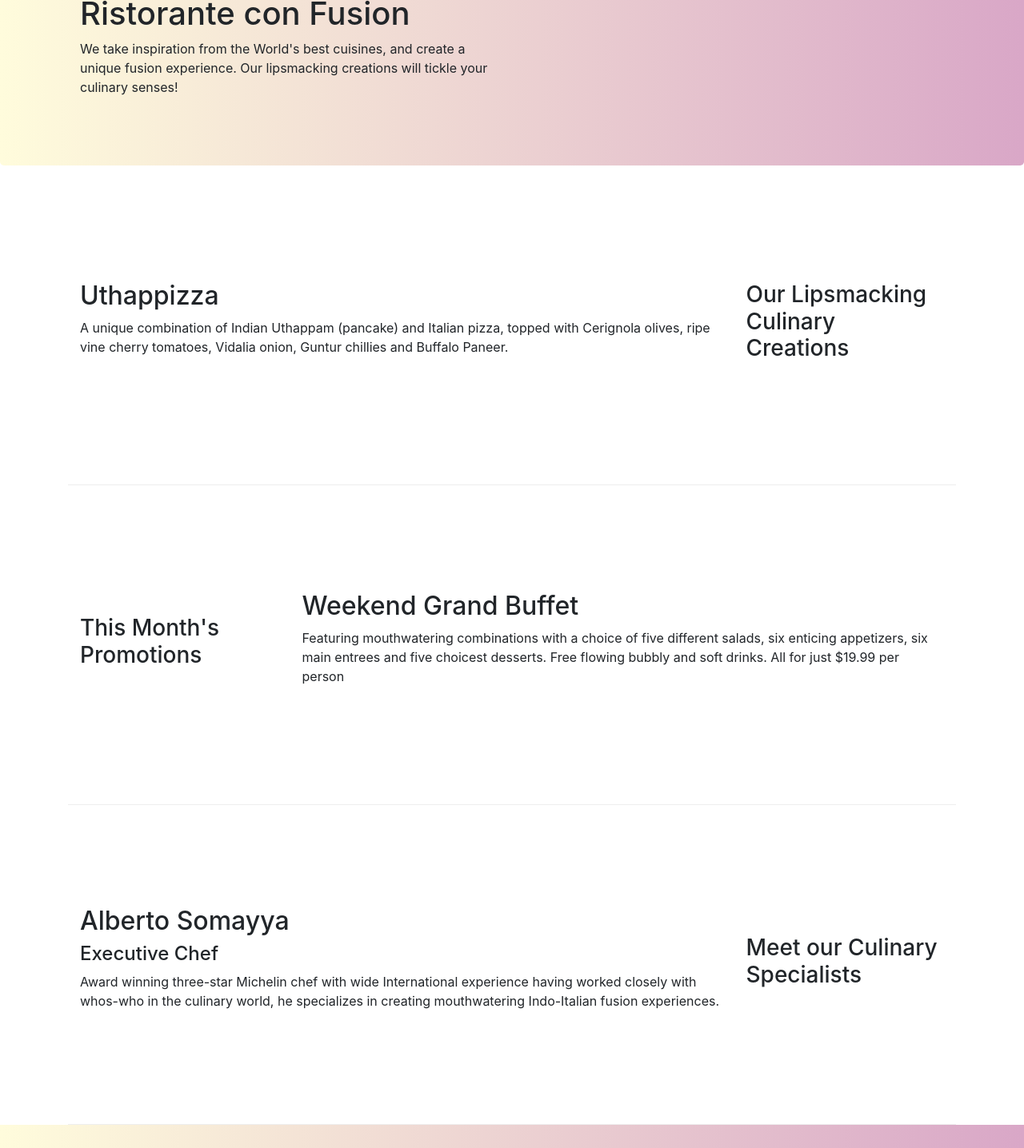
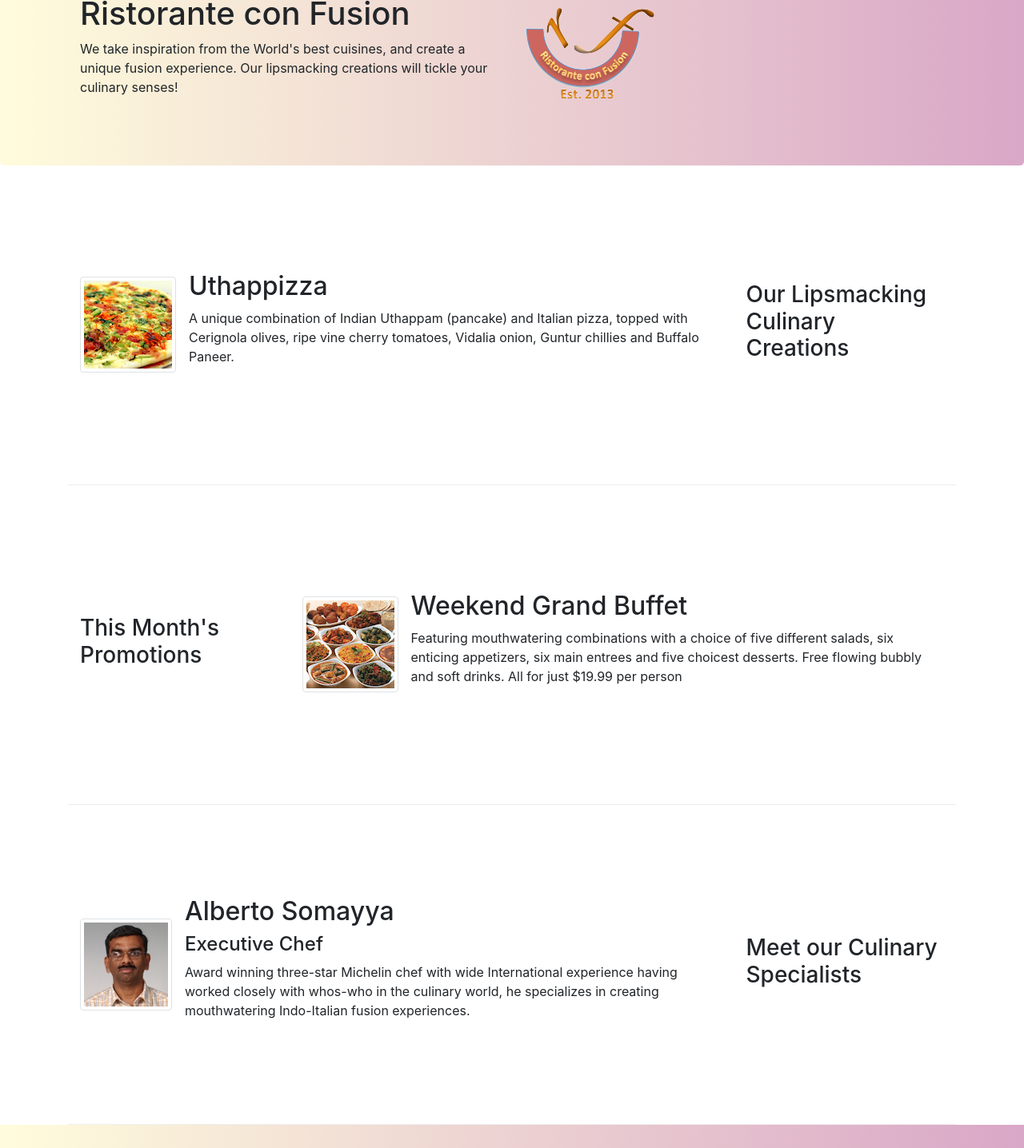
Before and after one commit to yugantx/conFusion, a website: page index.html in a window 1280 px wide. Shown: the part 142-1578 px from the top of the page at 80% size. Drawn offline with nearby package versions, Linux system fonts and the light colour scheme.

Commit message:
Images and Media

```diff
--- a/index.html
+++ b/index.html
@@ -25,10 +25,10 @@
             <button class="navbar-toggler" type="button" data-toggle="collapse" data-target="#Navbar">
                 <span class="navbar-toggler-icon"></span>
             </button>
-            <a class="navbar-brand" href="#">Ristorante Con Fusion</a>
+            <a class="navbar-brand" href="./index.html"><img src="img/logo.png" alt="" height="30" width="41"></a>
             <div class="collapse navbar-collapse" id="Navbar">
                 <ul class="navbar-nav mr-auto">
-                        <li class="nav-item"><a class="nav-link" href="#"><span class="fa fa-home "></span> Home</a></li>
+                        <li class="nav-item active"><a class="nav-link" href="#"><span class="fa fa-home "></span> Home</a></li>
                         <li class="nav-item"><a class="nav-link" href="./aboutus.html"><span class="fa fa-info"></span> About</a></li>
                         <li class="nav-item"><a class="nav-link" href="#"><span class="fa fa-list"></span> Menu</a></li>
                         <li class="nav-item"><a class="nav-link" href="./contactus.html"><span class="fa fa-address-card"></span> Contact</a></li>
@@ -43,7 +43,8 @@
                     <h1>Ristorante con Fusion</h1>
                     <p>We take inspiration from the World's best cuisines, and create a unique fusion experience. Our lipsmacking creations will tickle your culinary senses!</p>
                 </div>
-                <div class="col-12 col-sm">
+                <div class="col-12 col-sm align-self-center">
+                    <img src="img/logo.png" alt="" class="img-fluid">
                 </div>
             </div>
         </div>
@@ -55,8 +56,13 @@
                 <h3>Our Lipsmacking Culinary Creations</h3>
             </div>
             <div class="col col-sm order-sm-first col-md">
-                <h2>Uthappizza</h2>
-                <p>A unique combination of Indian Uthappam (pancake) and Italian pizza, topped with Cerignola olives, ripe vine cherry tomatoes, Vidalia onion, Guntur chillies and Buffalo Paneer.</p>
+                <div class="media">
+                    <img src="img/uthappizza.png" alt="uthapizza" class="d-flex mr-3 img-thumbnail align-self-center">
+                    <div class="media-body">
+                        <h2 class="mt-0">Uthappizza</h2>
+                        <p class="d-none d-sm-block">A unique combination of Indian Uthappam (pancake) and Italian pizza, topped with Cerignola olives, ripe vine cherry tomatoes, Vidalia onion, Guntur chillies and Buffalo Paneer.</p>
+                    </div>
+                </div>
             </div>
         </div>
 
@@ -66,8 +72,13 @@
                 <h3>This Month's Promotions</h3>
             </div>
             <div class="col col-sm col-md">
-                <h2>Weekend Grand Buffet</h2>
-                <p>Featuring mouthwatering combinations with a choice of five different salads, six enticing appetizers, six main entrees and five choicest desserts. Free flowing bubbly and soft drinks. All for just $19.99 per person </p>
+                <div class="media">
+                    <img src="./img/buffet.png" alt="buffet" class="d-flex mr-3 img-thumbnail align-self-center">
+                    <div class="media-body">
+                        <h2 class="mt-0">Weekend Grand Buffet</h2>
+                        <p class="d-none d-sm-block">Featuring mouthwatering combinations with a choice of five different salads, six enticing appetizers, six main entrees and five choicest desserts. Free flowing bubbly and soft drinks. All for just $19.99 per person </p>
+                    </div>
+                </div>
             </div>
         </div>
 
@@ -76,9 +87,14 @@
                 <h3>Meet our Culinary Specialists</h3>
             </div>
             <div class="col col-sm order-sm-first col-md">
-                <h2>Alberto Somayya</h2>
-                <h4>Executive Chef</h4>
-                <p>Award winning three-star Michelin chef with wide International experience having worked closely with whos-who in the culinary world, he specializes in creating mouthwatering Indo-Italian fusion experiences. </p>
+                <div class="media">
+                    <img src="img/alberto.png" alt="Alberto" class="d-flex mr-3 img-thumbnail align-self-center">
+                    <div class="media-body">
+                        <h2 class="mt-0">Alberto Somayya</h2>
+                        <h4 class="mt-0">Executive Chef</h4>
+                        <p class="d-none d-sm-block">Award winning three-star Michelin chef with wide International experience having worked closely with whos-who in the culinary world, he specializes in creating mouthwatering Indo-Italian fusion experiences. </p>
+                    </div>
+                </div>
             </div>
         </div>
     </div>
```
Also changed, not shown: aboutus.html (+4 -3 lines), contactus.html (+3 -2 lines), img/alberto.png (added), img/buffet.png (added), img/logo.png (added), img/logo2.png (added), img/uthappizza.png (added), 1 other file.
